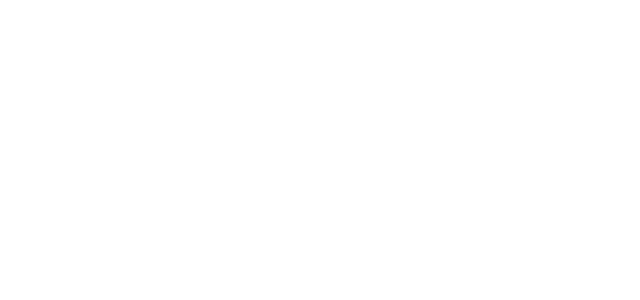
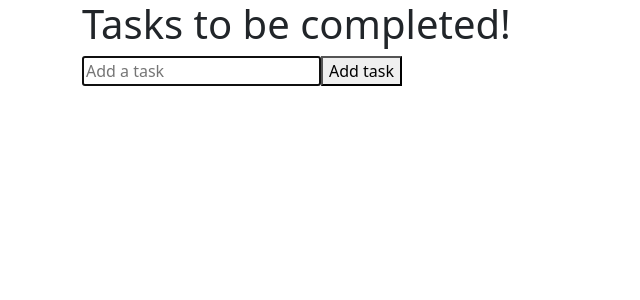
Before and after one commit to yzou1999/TaskTree, a React (Create React App) app in the folder frontend/: page /dashboardlist in a window 1280 px wide. Shown: the top 300 px of the page, without its empty margins (0-640 px from the left). Built offline with nearby package versions, Linux system fonts and the light colour scheme.

Commit message:
dashboard added

```diff
--- a/frontend/src/App.js
+++ b/frontend/src/App.js
@@ -7,6 +7,10 @@ import "bootstrap/dist/css/bootstrap.min.css";
 import register from './components/registerPage';
 import login from './components/loginPage';
 import forgot from './components/forgotPage';
+import dashboard from './components/Dashboard.js';
+import Dashboardform from './components/Dashboardform';
+import DashboardList from './components/DashboardList';
+import Dashboard from './components/Dashboard.js';
 
 function App() {
   return (
@@ -20,6 +24,9 @@ function App() {
         <Route path="/" exact component = {login} />
         <Route path="/register" exact component = {register} />
         <Route path="/forgot" exact component = {forgot} />
+        <Route path="/dashboard" exact component = {Dashboard} />
+        <Route path="/dashboardform" exact component = {Dashboardform} />
+        <Route path="/dashboardlist" exact component = {DashboardList} />
       </div>
     </Router>
   );
--- /dev/null
+++ b/frontend/src/components/Dashboard.js
@@ -0,0 +1,48 @@
+import React, {useState} from 'react';
+import Dashboardform from './Dashboardform';
+import { RiCloseCircleLine } from 'react-icons/ri';
+import { TiEdit } from 'react-icons/ti';
+
+function Dashboard({tasks, completeTask, removeTask, updateTask}) {
+    const [edit, setEdit] = useState({
+        id: null,
+        value: ''
+    });
+
+    const submitUpdate = value => {
+        updateTask(edit.id, value)
+        setEdit({
+            id:null,
+            value: ''
+        })
+    }
+
+    if (edit.id) {
+        return <Dashboardform edit={edit} onSubmit={submitUpdate} />;
+    }
+
+
+    return tasks.map((task, index) => (
+        <div
+            className={task.isCOmplete ? 'task-row complete' : 'task-row'}
+            key={index}
+        >
+            <div key={task.id} onClick={() => completeTask(task.id)}>
+                {task.text}
+            </div>
+            <div className="icons">
+                <RiCloseCircleLine
+                onClick={() => removeTask(task.id)}
+                className='delete-icon'
+                />
+                <TiEdit
+                onClick={() => setEdit({id: task.id, value: task.text} )}
+                className='edit-icon'
+                />
+            </div>
+        </div>
+
+    ));
+}
+
+export default Dashboard
--- /dev/null
+++ b/frontend/src/components/DashboardList.js
@@ -0,0 +1,56 @@
+import React, {useState} from 'react'
+import Dashboard from './Dashboard';
+import Dashboardform from './Dashboardform'
+
+function DashboardList() {
+    const [tasks, setTasks] = useState([])
+
+    const addTask = task => {
+        if(!task.text || /^\s*$/.test(task.text)) {
+            return
+        }
+
+        const newTasks = [task, ...tasks]
+
+        setTasks(newTasks)
+    };
+
+
+    const updateTask = (taskId, newValue) => {
+        if(!newValue.text || /^\s*$/.test(newValue.text)) {
+            return
+        }
+
+        setTasks(prev => prev.map(item => (item.id === taskId ? newValue : item)));
+
+    };
+
+    const removeTask = id => {
+        const removeArr = [...tasks].filter(task => task.id !== id)
+
+        setTasks(removeArr)
+    }
+
+
+    const completeTask = id => {
+        let updatedTasks = tasks.map(task => {
+            if (task.id === id) {
+                task.isComplete = !task.isComplete
+            }
+            return task
+        });
+        setTasks(updatedTasks);
+    }
+
+    return (
+        <div>
+            <h1>Tasks to be completed!</h1>
+            <Dashboardform onSubmit={addTask} />
+            <Dashboard
+            tasks={tasks} completeTask={completeTask} removeTask={removeTask} updateTask ={updateTask}/>
+
+        </div>
+    )
+}
+
+export default DashboardList
--- /dev/null
+++ b/frontend/src/components/Dashboardform.js
@@ -0,0 +1,62 @@
+import React, { useState, useEffect, useRef } from 'react';
+
+function Dashboardform(props) {
+    const [input, setInput] = useState(props.edit ? props.edit.value: '');
+
+    const inputRef = useRef(null)
+
+    useEffect(() => {
+        inputRef.current.focus()
+    })
+
+    const handleChange = e => {
+        setInput(e.target.value);
+    };
+
+    const handleSubmit = e => {
+        e.preventDefault();
+
+        props.onSubmit({
+            id: Math.floor(Math.random() * 1000),
+            text: input
+        });
+
+        setInput('');
+    };
+
+    return (
+        <form className="dashboard-form" onSubmit={handleSubmit}>
+            {props.edit ? (
+                <>
+            <input
+                type="text"
+                placeholder="Update your task"
+                value={input}
+                name="text"
+                className='task-input edit'
+                onChange={handleChange}
+                ref={inputRef}
+            />
+            <button className="task-button edit">Update</button>
+            </>
+            ) :
+            (
+            <>
+            <input
+                type="text"
+                placeholder="Add a task"
+                value={input}
+                name="text"
+                className='task-input'
+                onChange={handleChange}
+                ref={inputRef}
+            />
+            <button className="task-button">Add task</button>
+            </>
+            )}
+
+        </form>
+    );
+}
+
+export default Dashboardform;
--- a/frontend/src/components/loginPage.js
+++ b/frontend/src/components/loginPage.js
@@ -21,6 +21,9 @@ function login() {
             <div align = "middle">
                 <a href = "\forgot">Forgot password</a>
             </div>
+            <div align = "middle">
+                <a href = "\dashboardlist">Dashboard</a>
+            </div>
         </div>
     );
 }
```
